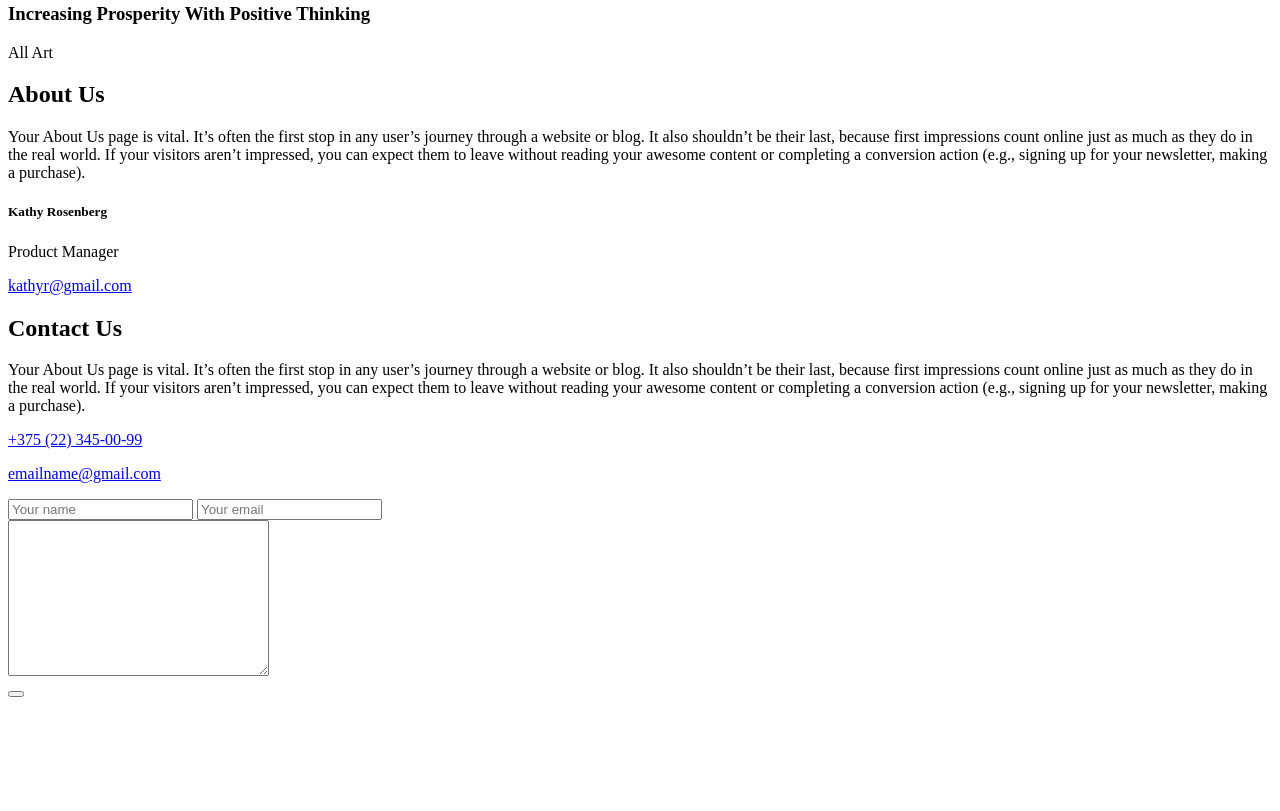
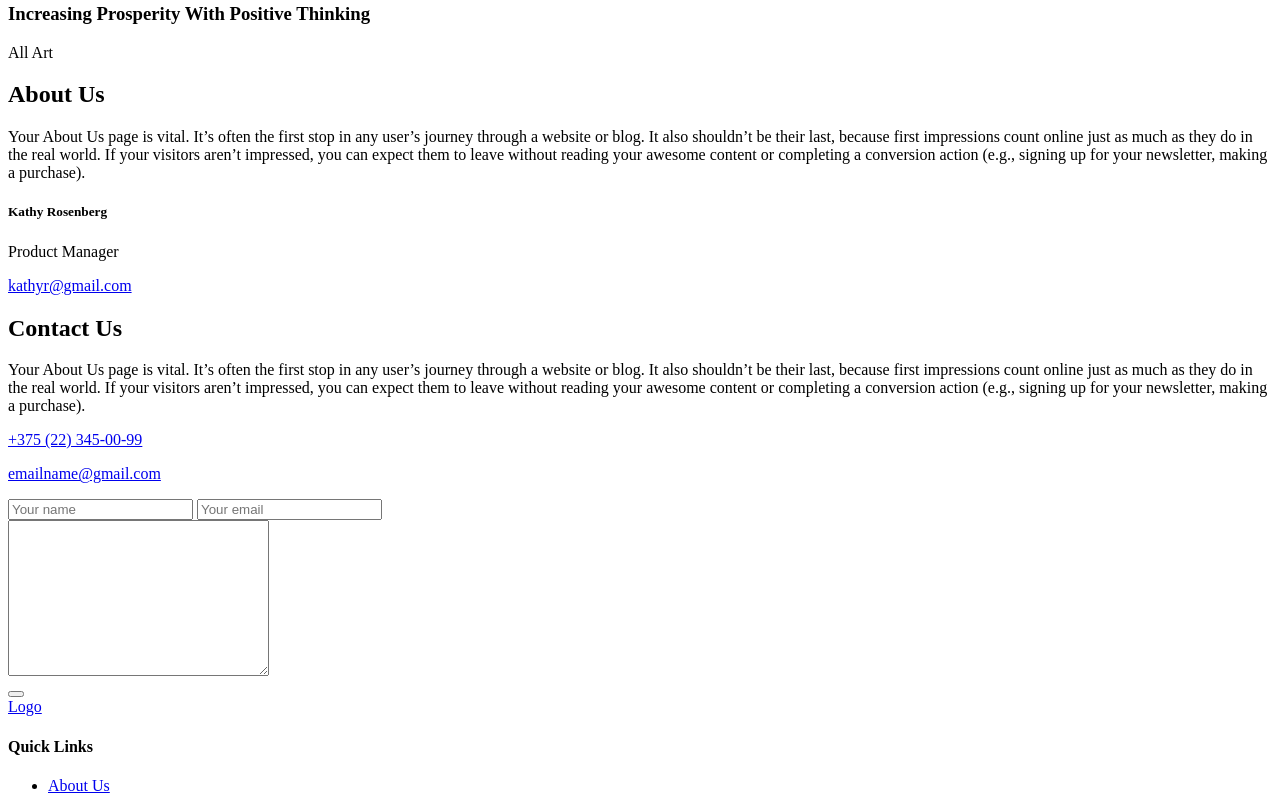
Before and after one commit to whowouldwin/Productly, a plain HTML site: page index.html in a window 1280 px wide. Shown: the part 774-1585 px from the top of the page. Before the commit the page ends 1480 px from the top, so only its background shows below. Drawn offline with Linux system fonts and the light colour scheme.

Commit message:
add footer

```diff
--- a/index.html
+++ b/index.html
@@ -129,6 +129,19 @@
         </div>
     </div>
 </section>
+<footer class="footer">
+    <div class="wrapper">
+        <div class="layout-4-column">
+            <a href="#" class="logo">Logo</a>
+            <div class="footer-navigation">
+                <h4>Quick Links</h4>
+                <ul class="footer-navigation__links">
+                    <li><a href="#">About Us</a></li>
+                </ul>
+            </div>
+        </div>
+    </div>
+</footer>
 
 </body>
 </html>
```
